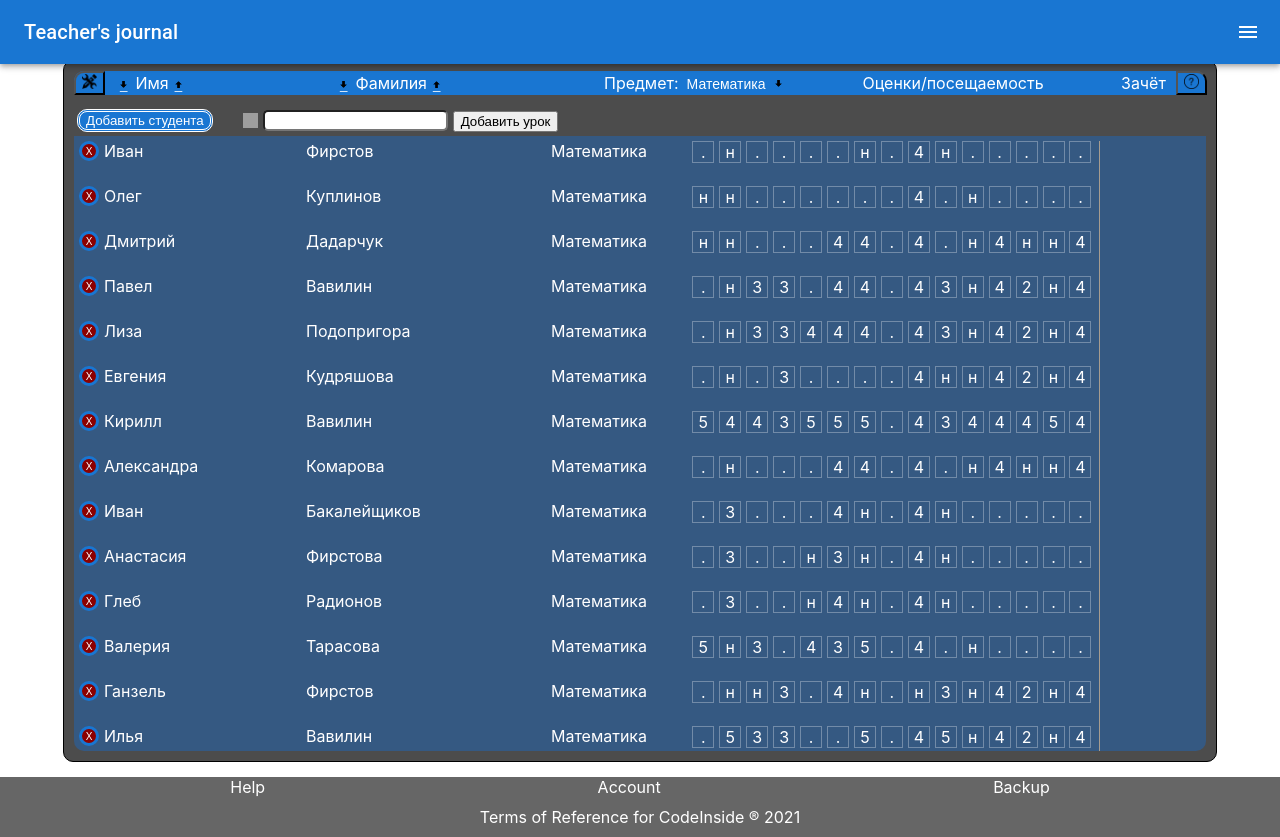
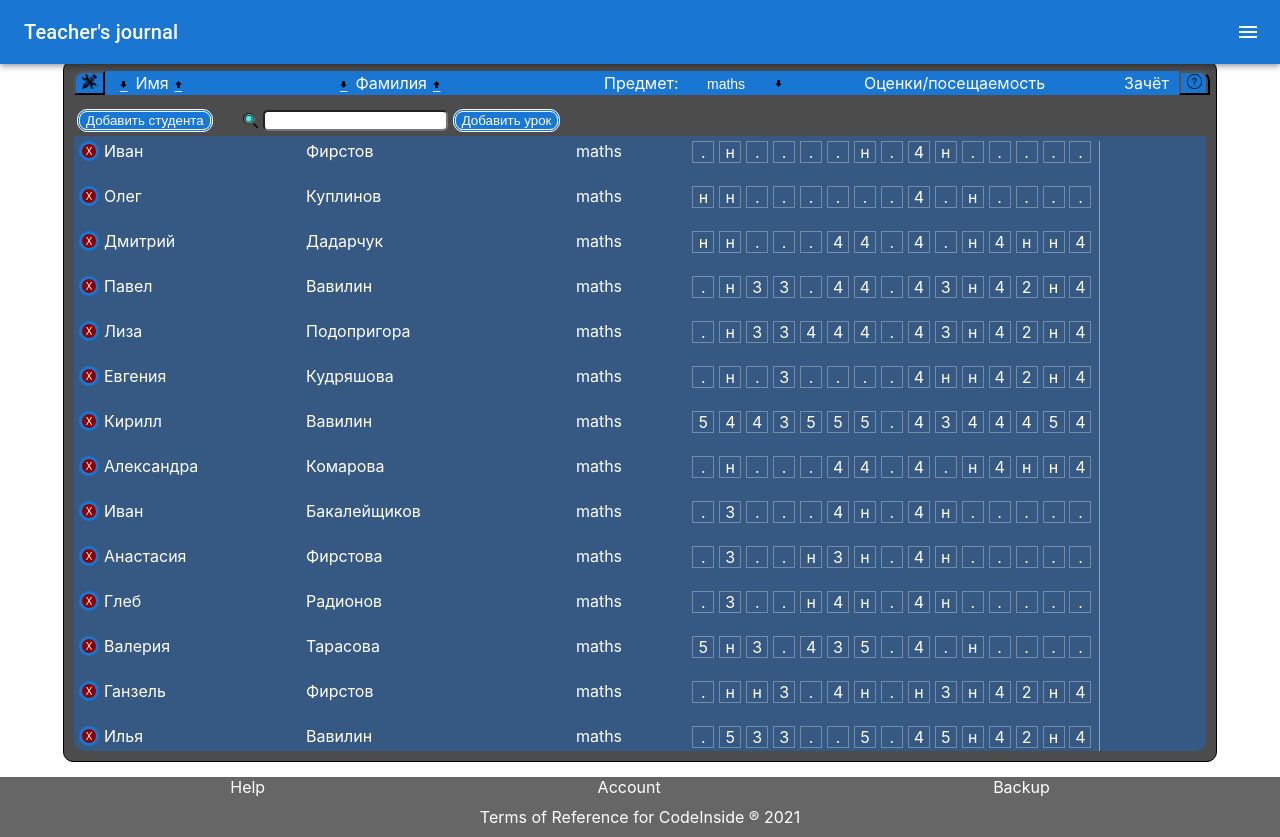
Before and after one commit to Iq-Life/Table, a React (Create React App) app: page / in a window 1280 px wide. Both pictures are taken after a click on the button 89 px from the left and 83 px from the top of the page. Built offline with nearby package versions, Linux system fonts and the light colour scheme; grey boxes are pictures that could not be loaded.

Commit message:
set new lesson in redux

```diff
--- a/src/components/modal/ModalIcon.tsx
+++ b/src/components/modal/ModalIcon.tsx
@@ -1,14 +1,20 @@
-import React from 'react';
+import React, { useState } from 'react';
 import style from './ModalIcon.module.scss';
-import {Box, Modal, Typography} from "@mui/material";
-import {MyInput} from "../others/editableSpan/inputText/MyInput";
-import {Counter} from "../others/counter/Counter";
-
+import { Box, Modal, Typography } from "@mui/material";
+import { MyInput } from "../others/editableSpan/inputText/MyInput";
+import { useDispatch } from 'react-redux';
+import { addNewLessonAC } from '../../redux/tableReducer';
 
 export const ModalIcon: React.FC<ModalType> = (
     {
-        toggle, setToggle, nameLesson, setNameLesson
+        toggle, setToggle, lessonsArr
     }) => {
+
+    const [count, setCount] = useState(15)
+    const [nameLesson, setNameLesson] = useState<string>('')
+
+    let increment = () => setCount(count + 1)
+    let decrement = () => setCount(count - 1)
 
     const styles = {
         position: 'absolute' as 'absolute',
@@ -22,14 +28,24 @@ export const ModalIcon: React.FC<ModalType> = (
         border: '2px solid #1976d2',
         boxShadow: 24,
         p: 4,
-    };
+    }
+
+    //set newLesson and number of lessons
+    const setNewLesson = (newLesson: string, NumbersOfLessons: number) => {
+        console.log('new lesson = ' + newLesson)
+        lessonsArr.push(newLesson)
+        dispatch(addNewLessonAC({ newLesson, NumbersOfLessons }))
+    }
+
+    const dispatch = useDispatch()
 
     const handleClose = () => {
         setToggle(false);
     }
 
     const addLesson = () => {
-
+        console.log('add lesson : new lesson = ' + nameLesson)
+        setNewLesson(nameLesson, count)
         setToggle(false);
     }
 
@@ -45,8 +61,14 @@ export const ModalIcon: React.FC<ModalType> = (
                         Введите название урока и кол-во занятий
                     </Typography>
                     <div className={style.enter}>
-                        <MyInput text={nameLesson} onChangeText={setNameLesson}/>
-                        <Counter/>
+                        <MyInput text={nameLesson} onChangeText={setNameLesson} />
+                        <div className={style.counter}>
+                            <div className={style.display}>{count}</div>
+                            <div className={style.arrows}>
+                                <button className={style.inc} onClick={increment} />
+                                <button className={style.dec} onClick={decrement} />
+                            </div>
+                        </div>
                     </div>
                     <div className={style.divButtonAdd}>
                         <button className={style.buttonAdd} onClick={addLesson}>Добавить урок</button>
@@ -58,7 +80,6 @@ export const ModalIcon: React.FC<ModalType> = (
 }
 type ModalType = {
     toggle: boolean
-    nameLesson: string
+    lessonsArr: string[]
     setToggle: (value: boolean) => void
-    setNameLesson: (value: string) => void
 }
--- a/src/components/others/counter/Counter.tsx
+++ /dev/null
@@ -1,19 +0,0 @@
-import React, {useState} from 'react'
-import style from './Counter.module.scss'
-
-export const Counter:React.FC = () => {
-const [count, setCount] = useState(15)
-
-    let increment = () => setCount(count+1)
-    let decrement = () => setCount(count-1)
-
-    return(
-        <div className={style.counter}>
-            <div className={style.display}>{count}</div>
-            <div className={style.arrows}>
-                <button className={style.inc} onClick={increment}/>
-                <button className={style.dec} onClick={decrement}/>
-            </div>
-        </div>
-    )
-}
--- a/src/components/others/select/SuperSelect.tsx
+++ b/src/components/others/select/SuperSelect.tsx
@@ -11,7 +11,7 @@ export const SuperSelect: React.FC<SuperSelectPropsType> = React.memo((
 
     const mappedOptions = options ? options.map((x, y) => (
         <option className={style.option} key={x + '-' + y} value={x}>
-            {x === 'maths' ? 'Математика' : x === 'physics' ? 'Физика' : 'Информатика'}
+            {x}
         </option>
     )) : []
 
--- a/src/components/table/Table.tsx
+++ b/src/components/table/Table.tsx
@@ -1,6 +1,7 @@
 import React, {useState} from 'react';
 import style from './Table.module.scss'
 import {
+    addNewLessonAC,
     addStudentAC, calculationOfGradesAC, changeFirstNameAC, changeGradeAC, changeLastNameAC,
     removeStudentAC, resettingFinalAssessmentAC, sortFNameDecAC, sortFNameIncAC, sortLNameDecAC,
     sortLNameIncAC, StudentType
@@ -12,7 +13,7 @@ import {ButtonBar} from "./buttonBar/ButtonBar";
 import {EditableSpanForName} from "../others/editableSpan/EditableSpanForName";
 import {EditableSpanFromGrades} from "../others/editableSpan/EditableSpanFromGrades";
 
-const lessonsArr: string[] = ['maths', 'physics', 'computerScience']
+let lessonsArr: string[] = ['maths', 'physics', 'computerScience']
 
 export const Table: React.FC = React.memo(() => {
 
@@ -21,7 +22,6 @@ export const Table: React.FC = React.memo(() => {
     const [lessons, setLessons] = useState<string>(lessonsArr[0])   //for select, current lesson
     const [toggle, setToggle] = useState<boolean>(false)
     const [text, setText] = useState<string>('')    //for input, search to first and last name
-    const [nameLesson, setNameLesson] = useState<string>('')    //for input, new Lesson
 
 //add and remove student
     const addStudent = () => {
@@ -63,6 +63,11 @@ export const Table: React.FC = React.memo(() => {
         setLessons(value)
         dispatch(resettingFinalAssessmentAC())
     }
+//set newLesson and number of lessons
+//const setNewLesson = (newLesson:string, NumbersOfLessons: number) => {
+  //  lessonsArr.push(newLesson)
+    //dispatch(addNewLessonAC({newLesson, NumbersOfLessons}))
+//}
 
   const filterByName = students.filter( student => text ?
           (student.firstName + student.lastName).toLowerCase().includes(text.toLowerCase())
@@ -85,7 +90,7 @@ export const Table: React.FC = React.memo(() => {
                                      onChangeText={(newName) => changeLastname(student.id, newName)}/>
             </div>
             <div className={style.lessonBody}>
-                {lessons === 'maths' ? 'Математика' : lessons === 'physics' ? 'Физика' : 'Информатика'}
+                {lessons}
             </div>
 
             <div className={style.gradesBody}>
@@ -120,8 +125,7 @@ export const Table: React.FC = React.memo(() => {
                     addStudent={addStudent}
                     text={text}
                     setText={setText}
-                    setNameLesson={setNameLesson}
-                    nameLesson={nameLesson}
+                    lessonsArr={lessonsArr}
                 />
                 : ''}
             <div className={style.bodyTable}>
--- a/src/components/table/buttonBar/ButtonBar.module.scss
+++ b/src/components/table/buttonBar/ButtonBar.module.scss
@@ -1,3 +1,4 @@
+@import "../../../styles/mixins";
 .buttonBar {
   display: flex;
   align-items: center;
@@ -7,25 +8,11 @@
     display: flex;
 
     .buttonAdd {
-      border: 3px white double;
-      background-color: #1976d2;
-      color: white;
-      background-size: .65em auto, 100%;
-      border-radius: 10px;
-
-      &:hover {
-        color: #1976d2;
-        background-color: white;
-        border: 3px #1976d2 double;
-      }
-      &:active{
-        color: white;
-        background-color: #1976d2;
-      }
+      @include bluButton;
     }
   }
-  .searchInput{
-    display:flex;
+  .searchInput {
+    display: flex;
     justify-content: center;
     align-items: center;
     margin-left: 30px;
@@ -33,8 +20,9 @@
     & img {
       width: 15px;
       height: 15px;
-
     }
   }
-
+  .addLesson {
+    @include bluButton;
+  }
 }
--- a/src/components/table/buttonBar/ButtonBar.tsx
+++ b/src/components/table/buttonBar/ButtonBar.tsx
@@ -1,35 +1,37 @@
-import React, {useState} from 'react';
+import React, { useState } from 'react';
 import style from "./ButtonBar.module.scss";
 import magnifier from "../../../icon/loupe_icon.png";
-import {MyInput} from "../../others/editableSpan/inputText/MyInput";
-import {ModalIcon} from "../../modal/ModalIcon";
+import { MyInput } from "../../others/editableSpan/inputText/MyInput";
+import { ModalIcon } from "../../modal/ModalIcon";
 
 
 export const ButtonBar: React.FC<ButtonBarType> = React.memo((
     {
-        addStudent, text, setText, setNameLesson, nameLesson
+        addStudent, text, setText, lessonsArr
     }) => {
 
     const [toggle, setToggle] = useState<boolean>(false)
+
+    const onModal = () => setToggle(!toggle)
+    const clickAddStudent = () => addStudent()
 
     return (
 
         <div className={style.buttonBar}>
 
             <div className={style.divAdd}>
-                <button className={style.buttonAdd} onClick={() => addStudent()}>Добавить студента</button>
+                <button className={style.buttonAdd} onClick={clickAddStudent}>Добавить студента</button>
             </div>
             <div className={style.searchInput}>
-                <img src={magnifier} alt={'magnifier'}/><MyInput text={text} onChangeText={setText}/>
+                <img src={magnifier} alt={'magnifier'} /><MyInput text={text} onChangeText={setText} />
             </div>
             <div>
-                <button className={style.addLesson} onClick={() => setToggle(!toggle)}>Добавить урок</button>
+                <button className={style.addLesson} onClick={onModal}>Добавить урок</button>
                 {toggle ?
                     <ModalIcon
                         toggle={toggle}
                         setToggle={setToggle}
-                        nameLesson={nameLesson}
-                        setNameLesson={setNameLesson}
+                        lessonsArr={lessonsArr}
                     />
                     : ''}
             </div>
@@ -41,6 +43,5 @@ type ButtonBarType = {
     addStudent: () => void
     text: string
     setText: (value: string) => void
-    setNameLesson: (value: string) => void
-    nameLesson: string
+    lessonsArr: string[]
 }
--- a/src/components/table/tableHeader/TableHeader.module.scss
+++ b/src/components/table/tableHeader/TableHeader.module.scss
@@ -1,6 +1,6 @@
 .header {
   display: grid;
-  grid-template-columns: 30px minmax(auto, 230px) minmax(auto, 270px) 1fr 1fr 55px 30px;
+  grid-template-columns: 30px minmax(auto, 230px) minmax(auto, 270px) 1fr 1fr 55px 27px;
   grid-template-rows: 24px;
   align-items: center;
   justify-items: start;
--- a/src/redux/tableReducer.ts
+++ b/src/redux/tableReducer.ts
@@ -559,9 +559,13 @@ export const slice = createSlice({
         resettingFinalAssessmentAC: (state) => {
             state.forEach( student => student.finalAssessment = null)
         },
-        addNewLessonAC: (state) => {
+        addNewLessonAC: (state, action: PayloadAction<{newLesson: string, NumbersOfLessons: number}>) => {
 
-            //state.forEach( student => student.grades['newLesson': ])
+            let numbersOfLesson:any = []
+            for (let i = 1; i <= action.payload.NumbersOfLessons ; i++){
+                numbersOfLesson.push({id: v1(), value: '.'})
+            }
+            state.forEach( student => student.grades[action.payload.newLesson] = numbersOfLesson)
         }
     }
 })
--- a/src/styles/mixins.scss
+++ b/src/styles/mixins.scss
@@ -0,0 +1,18 @@
+
+@mixin bluButton {
+  border: 3px white double;
+  background-color: #1976d2;
+  color: white;
+  background-size: .65em auto, 100%;
+  border-radius: 10px;
+
+  &:hover {
+    color: #1976d2;
+    background-color: white;
+    border: 3px #1976d2 double;
+  }
+  &:active {
+    color: white;
+    background-color: #1976d2;
+  }
+}
--- a/src/styles/variables.scss
+++ b/src/styles/variables.scss
@@ -0,0 +1,4 @@
+$textColor
+$primaryColor
+$bgColor
+$bgSecondColor
```
Also changed, not shown: src/components/modal/ModalIcon.module.scss (+63 -1 lines), src/components/others/counter/Counter.module.scss (deleted, +0 -62 lines), src/icon/loupe_icon.png (added).
